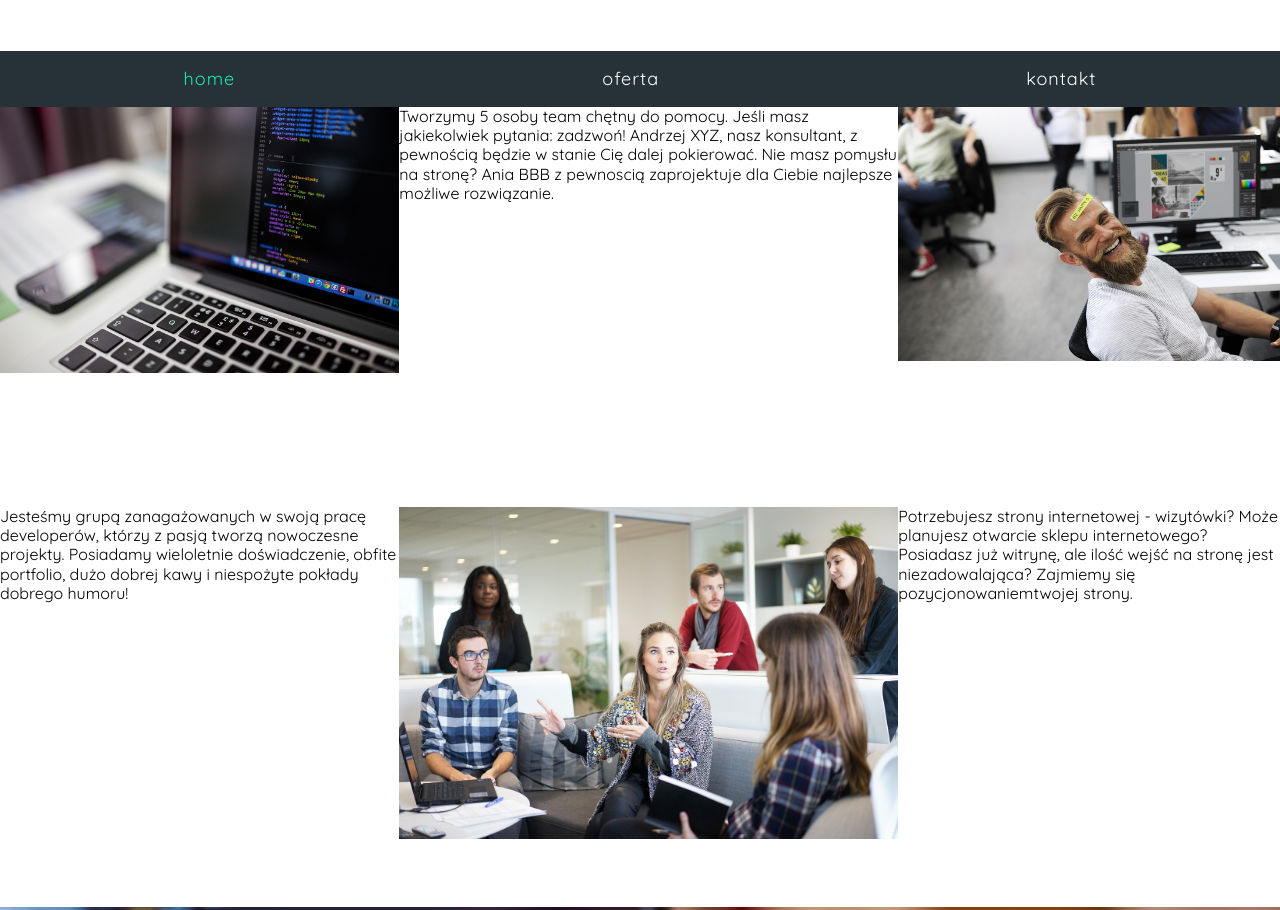
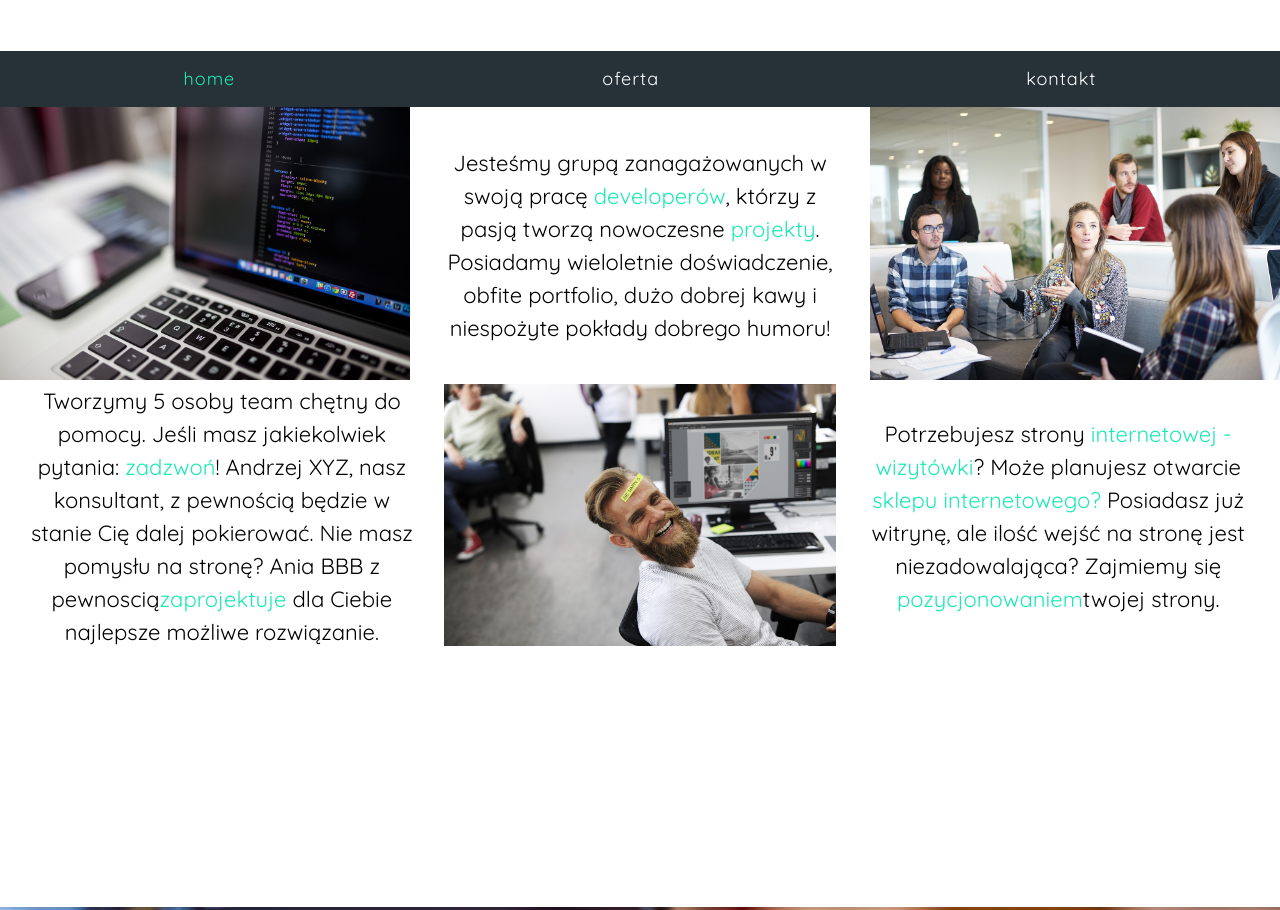
Before and after one commit to monikafac/FirmaIT, a plain HTML site: page index.html in a window 1280 px wide. Shown: the part 693-1603 px from the top of the page. Drawn offline with nearby package versions, Linux system fonts and the light colour scheme.

Commit message:
ready offer , add media

```diff
--- a/index.html
+++ b/index.html
@@ -50,20 +50,18 @@
 
 
     <div class ="offer">
-      <div class="about">
+      <div class="offerRow1">
         <div><img src="img/code-2620118_1280.jpg"/></div>
-        <div>Jesteśmy grupą zanagażowanych w swoją pracę developerów, którzy z pasją tworzą nowoczesne projekty. Posiadamy wieloletnie doświadczenie, obfite portfolio, dużo dobrej kawy i niespożyte pokłady dobrego humoru!</div>
-      </div>
-
-      <div class="team">
-        <div>Tworzymy 5 osoby team chętny do pomocy. Jeśli masz jakiekolwiek pytania: zadzwoń! Andrzej XYZ, nasz konsultant, z pewnością będzie w stanie Cię dalej pokierować. Nie masz pomysłu na stronę? Ania BBB z pewnoscią zaprojektuje dla Ciebie najlepsze możliwe rozwiązanie. </div>
+        <div class="description"><p>Jesteśmy grupą zanagażowanych w swoją pracę <span>developerów</span>, którzy z pasją tworzą nowoczesne <span>projekty</span>. Posiadamy wieloletnie doświadczenie, obfite portfolio, dużo dobrej kawy i niespożyte pokłady dobrego humoru!</p></div>
         <div><img src="img/workplace-1245776_1280.jpg" /></div>
     </div>
 
-      <div class="projects">
+      <div class="offerRow2">
+        <div class="description"><p>Tworzymy 5 osoby team chętny do pomocy. Jeśli masz jakiekolwiek pytania: <span>zadzwoń</span>! Andrzej XYZ, nasz konsultant, z pewnością będzie w stanie Cię dalej pokierować. Nie masz pomysłu na stronę? Ania BBB z pewnoscią<span>zaprojektuje</span>  dla Ciebie najlepsze możliwe rozwiązanie.</p> </div>
         <div><img src="img/adult-2449725_1280.jpg"/></div>
-        <div>Potrzebujesz strony<span> internetowej - wizytówki</span>? Może planujesz otwarcie <span>sklepu internetowego?</span> Posiadasz już witrynę, ale ilość wejść na stronę jest niezadowalająca? Zajmiemy się <span>pozycjonowaniem</span>twojej strony. </div>
-      </div>
+        <div class="description"><p>Potrzebujesz strony<span> internetowej - wizytówki</span>? Może planujesz otwarcie <span>sklepu internetowego?</span> Posiadasz już witrynę, ale ilość wejść na stronę jest niezadowalająca? Zajmiemy się <span>pozycjonowaniem</span>twojej strony. </p></div>
+    </div>
+
     </div>
 
     <div class="contact">
--- a/scss/_offer.scss
+++ b/scss/_offer.scss
@@ -2,34 +2,52 @@
     height: 100vh;
     width:auto;
     display: flex;
-    .about{
+    flex-direction: column;
+    .offerRow1{
         display: flex;
-        flex-direction: column;
+        justify-content: space-between;
         div{
-            flex-basis: 50%;
+            flex-basis: 33%;
+
+            img{
+                width: 100%;
+            }
+
+        }
+        .description{
+            display: flex;
+            justify-content: center;
+            align-items: center;
+            margin-left: 2%;
+            margin-right: 2%;
+            line-height: 1.5;
+            font-size: 22px;
+            text-align: center;
+            span{
+                color:$details-color;
+            }
+        }
+    }
+    .offerRow2{
+        display: flex;
+        justify-content: space-between;
+        div{
+            flex-basis: 33%;
             img{
                 width: 100%;
             }
         }
-    }
-    .team{
-        display: flex;
-        flex-direction: column;
-        div{
-            flex-basis: 50%;
-            img{
-                width: 100%;
-            }
-        }
-    }
-
-    .projects{
-        display: flex;
-        flex-direction: column;
-        div{
-            flex-basis: 50%;
-            img{
-                width: 100%;
+        .description{
+            display: flex;
+            justify-content: center;
+            align-items: center;
+            margin-left: 2%;
+            margin-right: 2%;
+            line-height: 1.5;
+            font-size: 22px;
+            text-align: center;
+            span{
+                color:$details-color;
             }
         }
     }
```
Also changed, not shown: css/style.css, 1 other file.
